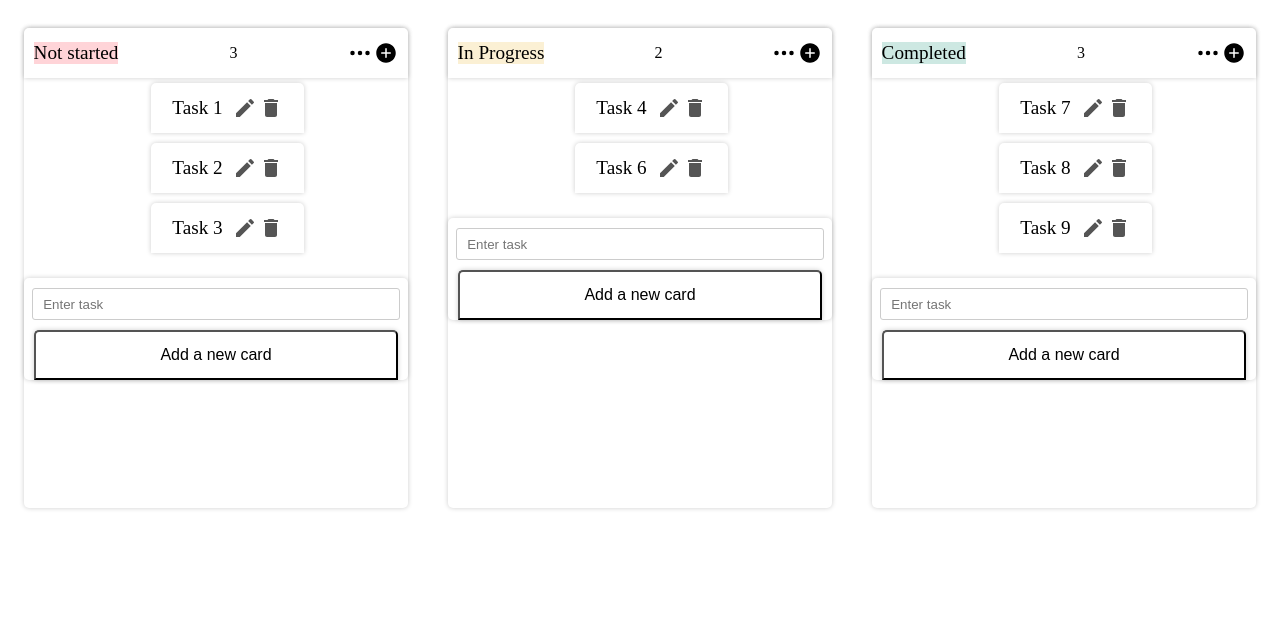
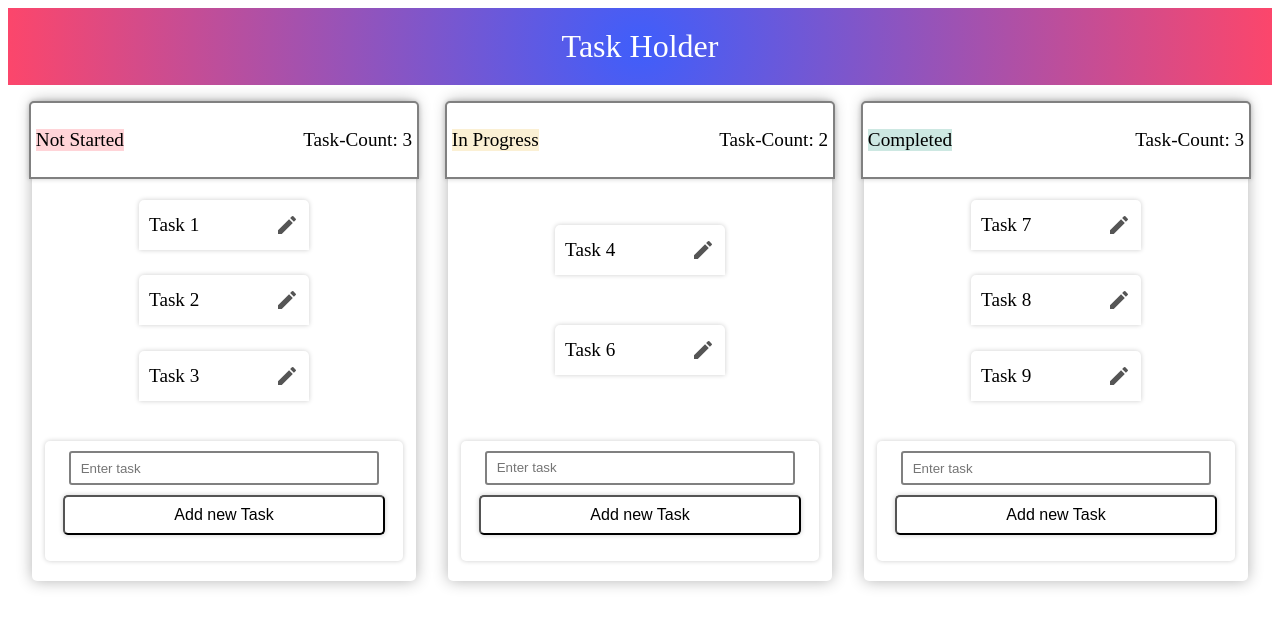
Before and after one commit to Masterkrish002/Airtribe, a React (Create React App) app in the folder assinggmeny-main/: page / in a window 1280 px wide. Shown: the top 626 px of the page. Built offline with nearby package versions, Linux system fonts and the light colour scheme.

Commit message:
updated project files

```diff
--- a/assinggmeny-main/src/App.js
+++ b/assinggmeny-main/src/App.js
@@ -3,14 +3,13 @@ import Section from "./components/Section";
 import styled from "styled-components";
 import { DndProvider } from "react-dnd";
 import { HTML5Backend } from "react-dnd-html5-backend";
-import { useParams } from "react-router-dom";
 
-import { BrowserRouter as Router, Route, Link, Routes } from "react-router-dom";
+import { BrowserRouter as Router, Route, Routes } from "react-router-dom";
 import TaskDetails from "./components/TaskDetails";
 function App() {
   const intialsections = [
     {
-      title: "Not started",
+      title: "Not Started",
       tasks: ["Task 1", "Task 2", "Task 3"],
       color: "#ffd4d8",
     },
@@ -48,6 +47,8 @@ function App() {
   };
   const [sections, setSections] = useState(intialsections);
   return (
+    <>
+    <Heading>Task Holder</Heading>
     <DndProvider backend={HTML5Backend}>
       <Router>
         <Container>
@@ -81,6 +82,7 @@ function App() {
         </Container>
       </Router>
     </DndProvider>
+  </>
   );
 }
 
@@ -91,3 +93,13 @@ const Container = styled.div`
   align-items: center;
   justify-content: center;
 `;
+const Heading = styled.h1`
+  text-align: center;
+  font-size: 2em;
+
+  background: radial-gradient(circle, rgba(63,94,251,1) 0%, rgba(252,70,107,1) 100%);
+  font-weight: 500;
+  color: white;
+  margin: 0;
+  padding: 20px;
+`;
--- a/assinggmeny-main/src/components/Header.jsx
+++ b/assinggmeny-main/src/components/Header.jsx
@@ -1,6 +1,4 @@
 import React from 'react'
-import { BsThreeDots } from "react-icons/bs";
-import { IoIosAddCircle } from "react-icons/io";
 import styled from 'styled-components';
 function Header({ props }) {
     return (
@@ -8,13 +6,7 @@ function Header({ props }) {
 
 
             <Title style={{ backgroundColor: props.color }}>{props.title}</Title>
-            {props.tasks.length}
-
-            <Icons>
-
-                <BsThreeDots />
-                <IoIosAddCircle />
-            </Icons>
+           <Count>Task-Count: {props.tasks.length}</Count>
         </Container>
     )
 }
@@ -23,14 +15,16 @@ export default Header
 
 const Container = styled.div`
     display: flex;
+    margin: 0;
     justify-content: space-between;
     align-items: center;
-    height: 50px;
-    width: 95%;
+    height: 8vh;
+    width: 98%;
+    border: 2px solid gray;
     background-color: #fff;
     border-radius: 5px 5px 0 0;
     box-shadow: 0 0 5px 0 rgba(0, 0, 0, 0.2);
-    padding: 0 10px;
+    padding: 5px;
 `;
 const Title = styled.h3`
     font-size: 1.2em;
@@ -38,11 +32,9 @@ const Title = styled.h3`
     color: #000;
     margin : 0;
 `;
-const Icons = styled.div`
-    display: flex;
-    justify-content: space-between;
-    align-items: center;
-    width: 50px;
-    font-size: 1.5em;
+const Count = styled.p`
+    font-size: 1.2em;
+    font-weight: 500;
     color: #000;
+    margin : 0;
 `;
--- a/assinggmeny-main/src/components/NewCard.jsx
+++ b/assinggmeny-main/src/components/NewCard.jsx
@@ -23,7 +23,7 @@ function NewCard({ onAddNewCard }) {
                 onChange={handleInputChange}
             />
             <AddButton onClick={handleAddCard}>
-                <Title>Add a new card</Title>
+                <Title>Add new Task</Title>
             </AddButton>
         </Container>
     );
@@ -36,13 +36,13 @@ const Container = styled.div`
     display: flex;
     flex-direction: column;
     align-items: center;
-
-    width: 30vw;
+    // border: 2px solid gray;
+    width: 28vw;
+    height: 15vh;
     box-sizing: border-box;
     margin: 20px;
     background-color: #fff;
     border-radius: 5px;
-    /* border: 5px solid #000; */
     box-shadow: 0 0 5px 0 rgba(0, 0, 0, 0.2);
   `;
 
@@ -50,21 +50,21 @@ const AddButton = styled.button`
     display: flex;
     justify-content: center;
     align-items: center;
-    height: 50px;
-    width: 95%;
+    height: 40px;
+    width: 90%;
     background-color: #fff;
-    border-radius: 5px 5px 0 0;
+    border-radius: 5px;
     box-shadow: 0 0 5px 0 rgba(0, 0, 0, 0.2);
-    padding: 0 10px;
+    padding: 0 8px;
     cursor: pointer;
   `;
 
 const Input = styled.input`
     height: 30px;
-    width: 90%;
+    width: 80%;
     margin: 10px 0;
     padding: 0 10px;
-    border: 1px solid #ccc;
+    border: 2px solid gray;
     border-radius: 3px;
   `;
 
--- a/assinggmeny-main/src/components/Section.jsx
+++ b/assinggmeny-main/src/components/Section.jsx
@@ -2,7 +2,6 @@ import React from 'react'
 import styled from 'styled-components';
 import { useState } from 'react';
 
-import { IoIosAddCircle } from "react-icons/io";
 import Header from './Header';
 import NewCard from './NewCard';
 import Tasks from './Tasks';
@@ -40,13 +39,14 @@ export default Section;
 const Container = styled.div`
     display: flex;
     flex-direction: column; /* Added */
+    justify-content: space-between; /* Added */
     align-items: center;
     height: 60vh;
-
+    max-height: auto;
     width: 30vw;
     box-sizing: border-box;
-    margin: 20px;
+    margin: 1rem;
     background-color: #fff;
     border-radius: 5px;
-    box-shadow: 0 0 5px 0 rgba(0, 0, 0, 0.2);
+    box-shadow: 0 0 15px 0 rgba(0, 0, 0, 0.3);
 `;
--- a/assinggmeny-main/src/components/TaskDetails.jsx
+++ b/assinggmeny-main/src/components/TaskDetails.jsx
@@ -34,11 +34,6 @@ function TaskDetails({ sections, setSections }) {
                 type="text"
                 value={editedTitle}
                 onChange={(e) => setEditedTitle(e.target.value)}
-            />
-            <SectionInput
-                type="text"
-                value={editedSection}
-                onChange={(e) => setEditedSection(e.target.value)}
             />
             <SaveButton onClick={handleSave}>Save</SaveButton>
         </Container>
--- a/assinggmeny-main/src/components/Tasks.jsx
+++ b/assinggmeny-main/src/components/Tasks.jsx
@@ -2,7 +2,6 @@ import React from 'react'
 import styled from 'styled-components';
 import { MdEdit } from "react-icons/md";
 import { Link } from 'react-router-dom';
-import { MdDelete } from "react-icons/md";
 import { useDrag, useDrop } from 'react-dnd';
 
 function Tasks({ props, index, moveTask, updateTasksOrder, sectionIndex }) {
@@ -21,17 +20,14 @@ function Tasks({ props, index, moveTask, updateTasksOrder, sectionIndex }) {
             }
         },
     });
-
     return (
-        <Link to={`/task/${sectionIndex}/${index}`} style={{ textDecoration: 'none', color: 'inherit' }}>
-            <Container ref={(node) => ref(drop(node))}>
-                <Title>{props}</Title>
-                <Icons>
-                    <MdEdit />
-                    <MdDelete />
-                </Icons>
-            </Container>
-        </Link>
+        <Container ref={(node) => ref(drop(node))}>
+            <Title>{props}</Title>
+            <Icons>
+                <Link to={`/task/${sectionIndex}/${index}`} style={{ textDecoration: 'none', color: 'inherit' }}></Link>
+                    <MdEdit/>
+            </Icons>
+        </Container>
     );
 }
 
@@ -39,10 +35,11 @@ export default Tasks;
 
 const Container = styled.div`
     display: flex;
-    justify-content: center;
+    justify-content: space-between;
     align-items: center;
     height: 50px;
-    width: 95%;
+    width: 80%;
+    max-width: 150px;
     background-color: #fff;
     border-radius: 5px 5px 0 0;
     box-shadow: 0 0 5px 0 rgba(0, 0, 0, 0.2);
@@ -65,4 +62,5 @@ const Icons = styled.div`
     font-size: 1.5em;
     color: #555;
     margin-left: 10px;
+    cursor: pointer;
 `;
--- a/assinggmeny-main/src/index.js
+++ b/assinggmeny-main/src/index.js
@@ -9,7 +9,3 @@ root.render(
     <App />
   </React.StrictMode>
 );
-
-// If you want to start measuring performance in your app, pass a function
-// to log results (for example: reportWebVitals(console.log))
-// or send to an analytics endpoint. Learn more: https://bit.ly/CRA-vitals
```
